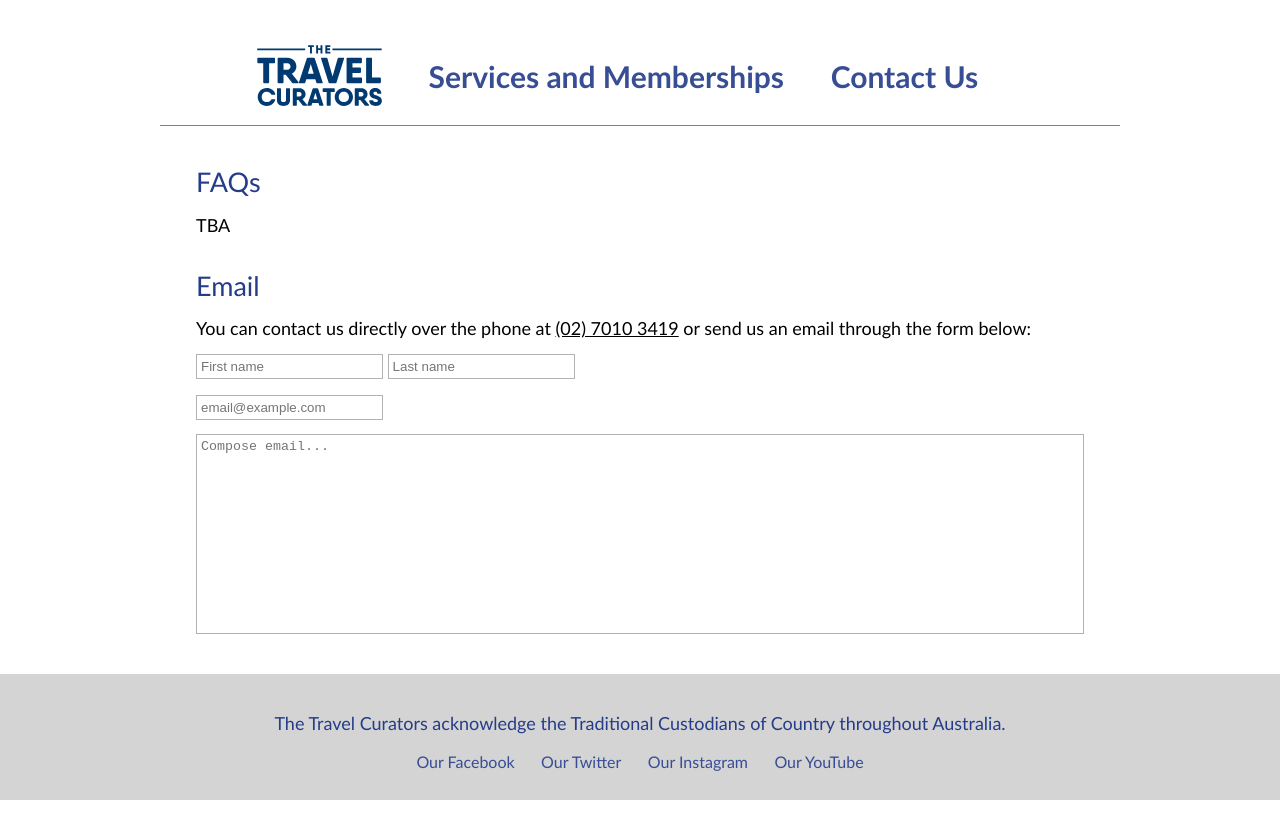
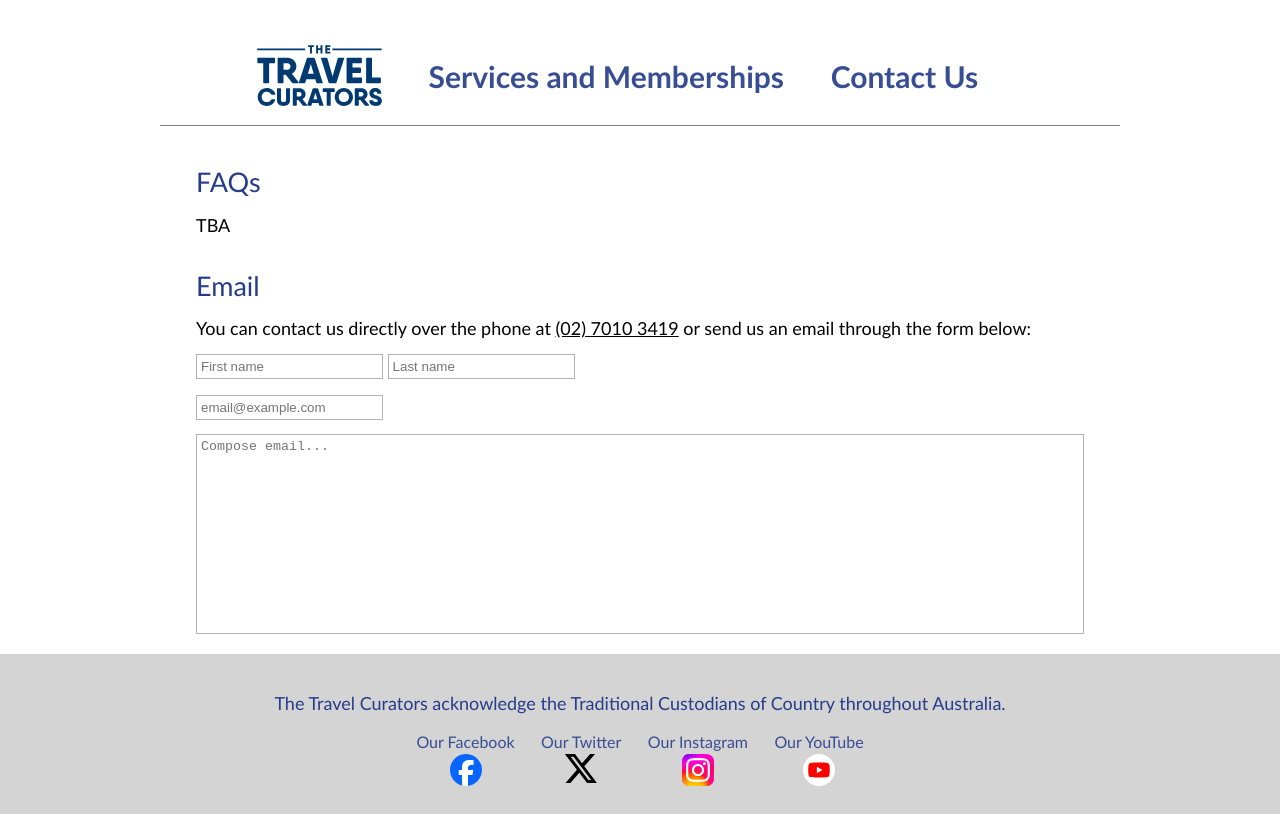
Before and after one commit to GlowstoneUnknown/TAFE_Assessment, a plain HTML site: page contact.html in a window 1280 px wide. Drawn offline with Linux system fonts and the light colour scheme; a web font is replaced by a local one.

Commit message:
Add files via upload

```diff
--- a/contact.html
+++ b/contact.html
@@ -32,10 +32,10 @@
             <h4>The Travel Curators acknowledge the Traditional Custodians of Country throughout Australia.</h5>
             <div style="display: flex; justify-content: center;">
                 <p class="foot">
-                <a href="https://youtu.be/dQw4w9WgXcQ">Our Facebook</a>
-                <a href="https://youtu.be/dQw4w9WgXcQ">Our Twitter</a>
-                <a href="https://youtu.be/dQw4w9WgXcQ">Our Instagram</a>
-                <a href="https://youtu.be/dQw4w9WgXcQ">Our YouTube</a>
+                <a href="https://youtu.be/dQw4w9WgXcQ">Our Facebook<br><img src="images/2023_Facebook_icon.svg" width="32px"></a>
+                <a href="https://youtu.be/dQw4w9WgXcQ">Our Twitter<br><img src="images/X_logo_2023.svg" width="32px"></a>
+                <a href="https://youtu.be/dQw4w9WgXcQ">Our Instagram<br><img src="images/Instagram_logo_2022.svg" width="32px"></a>
+                <a href="https://youtu.be/dQw4w9WgXcQ">Our YouTube<br><img src="images/YouTube_social_white_circle_(2017).svg" width="32px"></a>
                 </p>
             </div>
         </footer>
```
Also changed, not shown: index.html (+4 -4 lines), services.html (+4 -4 lines), images/Instagram_logo_2022.svg (added), images/X_logo_2023.svg (added), images/YouTube_social_white_circle_(2017).svg (added).
